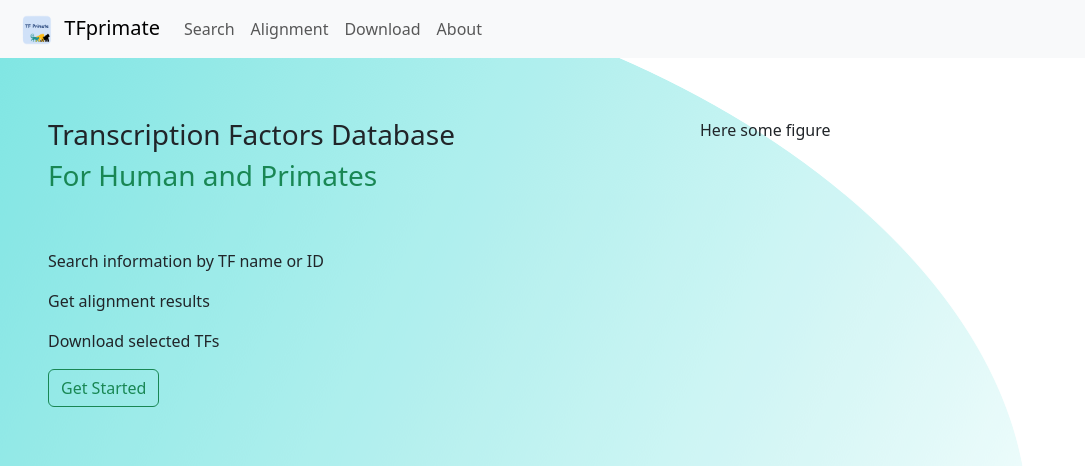
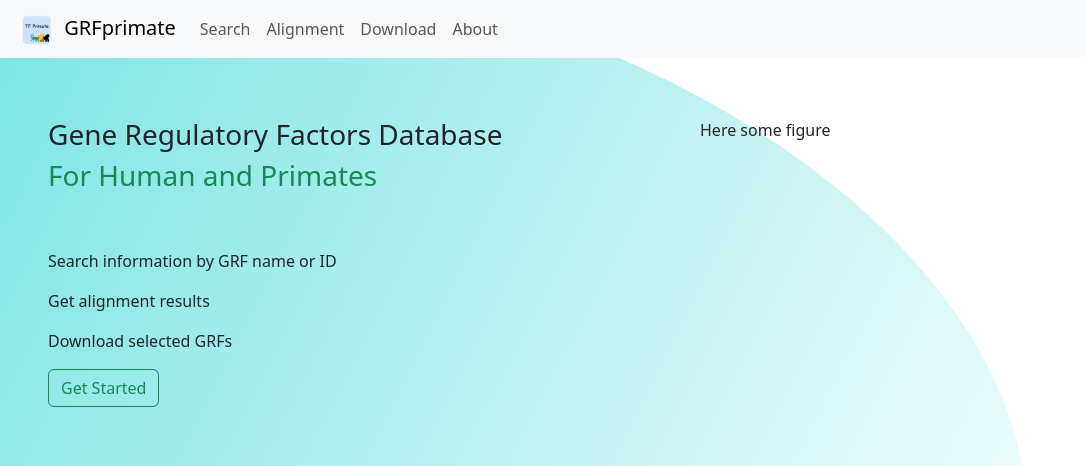
Before and after one commit to ferygood/app_grfprimate, a Flask app: page / in a window 1280 px wide. Shown: the top 466 px of the page, without its empty margins (0-1085 px from the left). Run offline with Flask 3, Linux system fonts and the light colour scheme; some libraries are stand-ins or nearby versions.

Commit message:
migrate from tf to grf

```diff
--- a/app.py
+++ b/app.py
@@ -1,6 +1,4 @@
 from flask import Flask, render_template, request
-import psycopg
-from psycopg import sql
 from tfprimate.getInfo import ncbi_summary
 
 app = Flask(__name__)
@@ -13,36 +11,6 @@ def index():
 def search():
     gene_data = []
     gene_info = None #initialize first to avoid UnboundLocalError
-
-    if request.method=='POST':
-        gene = request.form['gene_name']
-
-        #establish a connection
-        with psycopg.connect("""
-             host=localhost
-             port=5432
-             dbname=tfprimate
-             user=postgres
-             password=yao123
-             """) as conn:
-            with conn.cursor() as cur:
-                cur.execute(
-                    sql.SQL("""
-                    SELECT primateGRFs.EnsemblID, primateGRFs.GeneName, primateGRFs.Hsap, grfid.Entrezid
-                    FROM primateGRFs
-                    JOIN grfid ON primateGRFs.EnsemblID = grfid.EnsemblID
-                    WHERE lower(primateGRFs.GeneName) = lower(%s) OR lower(primateGRFs.EnsemblID) = lower(%s)"""), [gene, gene]
-                )
-
-                gene_data = cur.fetchall()
-                print(gene_data)
-                conn.commit()
-
-        if not gene_data:
-            message="Your request cannot be found in the database. <br>Please check if you type the correct name or id for transcription factors."
-            return render_template('search.html', message=message)
-
-    gene_info = ncbi_summary(gene_data[0][3]) if gene_data else None
 
     return render_template('search.html', gene_data=gene_data, gene_info=gene_info)
 
@@ -59,6 +27,4 @@ def about():
     return render_template('about.html')
 
 if __name__ == '__main__':
-    #from waitress import serve
-    #serve(app, host="0.0.0.0", port=8070)
-    app.run(debug=True)
+    app.run(host='0.0.0.0', port=8000)
--- a/templates/base.html
+++ b/templates/base.html
@@ -23,7 +23,7 @@
     <nav class="navbar navbar-expand-lg navbar-light bg-light">
         <a class="navbar-brand" href="{{ url_for('index') }}" style="margin-left: 20px;">
             <img src="{{ url_for('static', filename='TFprimate.png') }}" alt="">
-            TFprimate
+            GRFprimate
         </a>
         <button class="navbar-toggler" type="button" data-bs-toggle="collapse" data-bs-target="#navbarNav" aria-controls="navbarNav" aria-expanded="false" aria-label="Toggle navigation">
             <span class="navbar-toggler-icon"></span>
--- a/templates/index.html
+++ b/templates/index.html
@@ -29,12 +29,12 @@
     <div style="background-image: url('{{ url_for('static', filename='tfprimate_bgwall.png') }}'); background-color: rgba(0, 0, 0, 0.3);">
         <div class="row">
             <div class="col" style="padding: 60px;">
-                <h3>Transcription Factors Database</h3>
+                <h3>Gene Regulatory Factors Database</h3>
                 <h3 class="text-success">For Human and Primates</h3>
                 <br></br>
-                <p> Search information by TF name or ID</p>
+                <p> Search information by GRF name or ID</p>
                 <p> Get alignment results</p>
-                <p> Download selected TFs </p>
+                <p> Download selected GRFs </p>
                 <a href="#section2" class="btn btn-outline-success">Get Started</a>
             </div>
             <div class="col" style="padding: 60px;">
--- a/templates/search.html
+++ b/templates/search.html
@@ -6,9 +6,9 @@
     <div class="container d-flex justify-content-center align-items-center" style="min-height: 40vh;">
         <div class="card">
             <div class="card-body">
-                <h4 class="card-title">Search a Transcription Factor (TF)</h4>
+                <h4 class="card-title">Search a Gene Regulatory Factor (GRFs)</h4>
                 <img src="{{ url_for('static', filename='genes.png') }}" alt="" class="card-img-top" style="max-width: 200px; margin: 0 auto;">
-                <p class="card-text">Type a name or Ensembl ID of the desired TF and search for <br>results comparing human and other primates.</p>
+                <p class="card-text">Type a name or Ensembl ID of the desired GRF and search for <br>results comparing human and other primates.</p>
                 <form action="/search" method="POST">
                     <div class="mb-3">
                         <input type="text" name="gene_name" placeholder="i.e. zeb2, ENSG00000169554" class="form-control" style="width: 70%; margin: 0 auto;">
```
Also changed, not shown: requirements.txt (+17 -2 lines), 1 other file.
